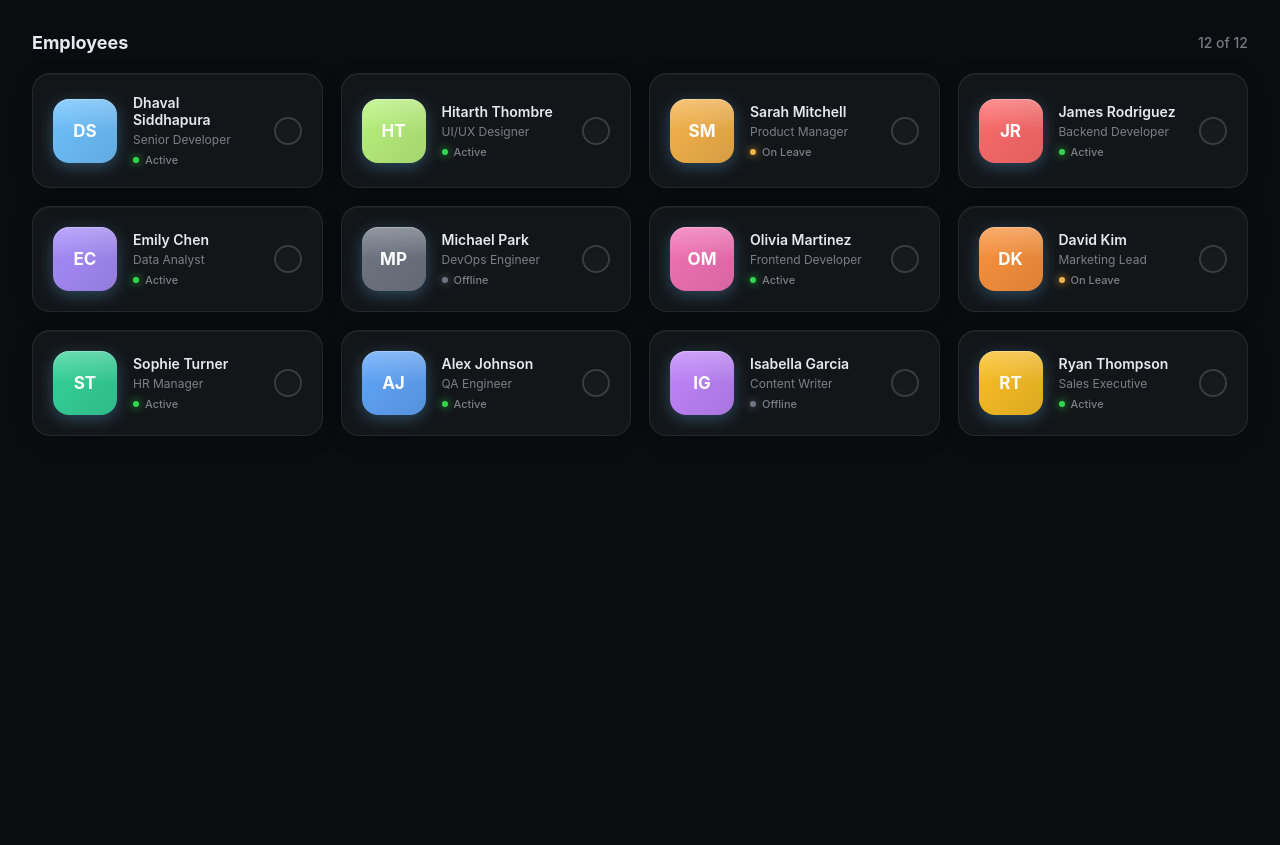
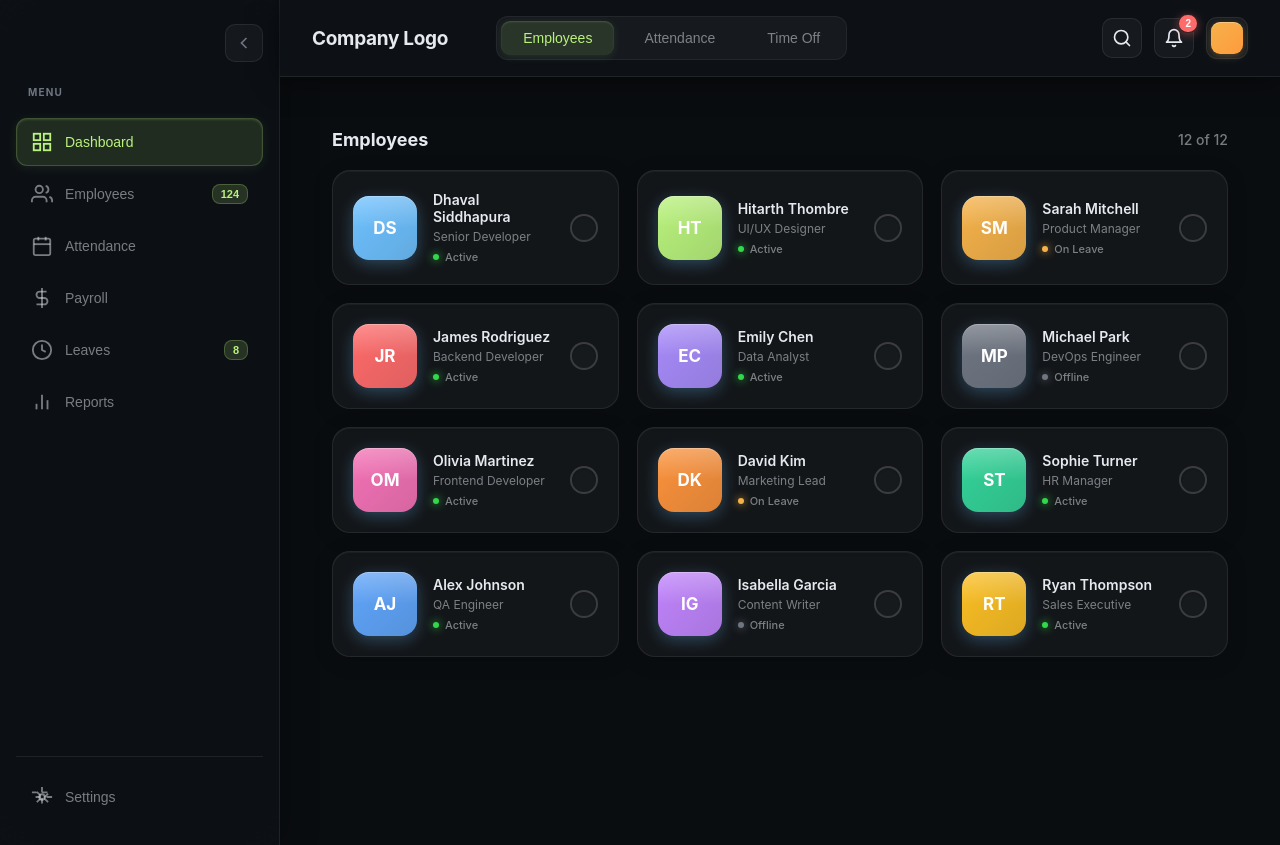
Before and after one commit to meet1810/smoothsync-peoples, a Next.js app in the folder frontend/: page /dashboard in a window 1280 px wide. Before the commit the page ends 800 px from the top, so only its background shows below. Built offline with nearby package versions, Linux system fonts and the light colour scheme.

Commit message:
`Update frontend package.json and _app.js`

```diff
--- a/frontend/package.json
+++ b/frontend/package.json
@@ -14,7 +14,8 @@
     "next": "16.1.1",
     "react": "^18.2.0",
     "react-dom": "^18.2.0",
-    "react-hook-form": "^7.69.0"
+    "react-hook-form": "^7.69.0",
+    "react-icons": "^5.5.0"
   },
   "devDependencies": {
     "eslint": "^9",
--- /dev/null
+++ b/frontend/src/components/Layout/Layout.js
@@ -0,0 +1,16 @@
+
+import styles from "../../styles/Layout.module.css";
+import Navbar from "./navbar";
+import Sidebar from "./sidebar";
+
+export default function Layout({ children }) {
+  return (
+    <div className={styles.wrapper}>
+      <Sidebar />
+      <div className={styles.main}>
+        <Navbar />
+        <div className={styles.content}>{children}</div>
+      </div>
+    </div>
+  );
+}
--- a/frontend/src/pages/_app.js
+++ b/frontend/src/pages/_app.js
@@ -1,6 +1,27 @@
+// import "@/styles/globals.css";
+
+// export default function App({ Component, pageProps }) {
+//   return <Component {...pageProps} />;
+// }
+
+
+import { useRouter } from "next/router";
 import "@/styles/globals.css";
-import "@/styles/auth.module.css"
+import Layout from "@/components/Layout/Layout";
 
 export default function App({ Component, pageProps }) {
-  return <Component {...pageProps} />;
+  const router = useRouter();
+
+  // ❌ routes where layout should NOT appear
+  const noLayoutRoutes = ["/auth/login", "/auth/register"];
+
+  const isNoLayout = noLayoutRoutes.includes(router.pathname);
+
+  return isNoLayout ? (
+    <Component {...pageProps} />
+  ) : (
+    <Layout>
+      <Component {...pageProps} />
+    </Layout>
+  );
 }
--- /dev/null
+++ b/frontend/src/styles/Layout.module.css
@@ -0,0 +1,14 @@
+.wrapper {
+  display: flex;
+  min-height: 100vh;
+}
+
+.main {
+  flex: 1;
+  display: flex;
+  flex-direction: column;
+}
+
+.content {
+  padding: 20px;
+}
```
